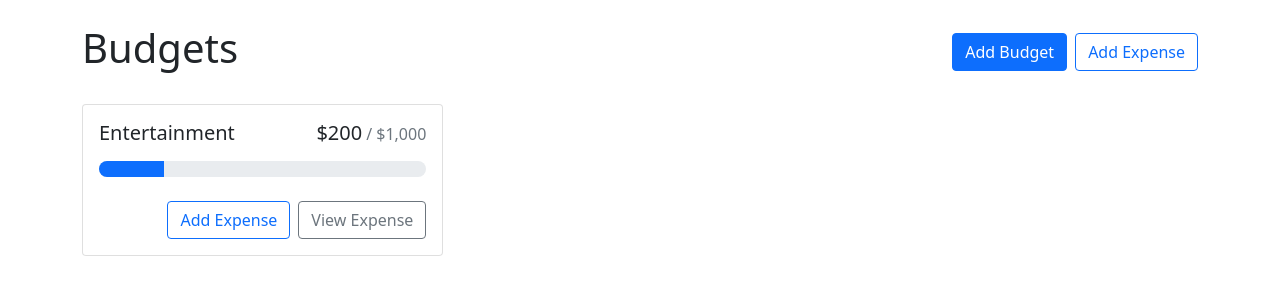
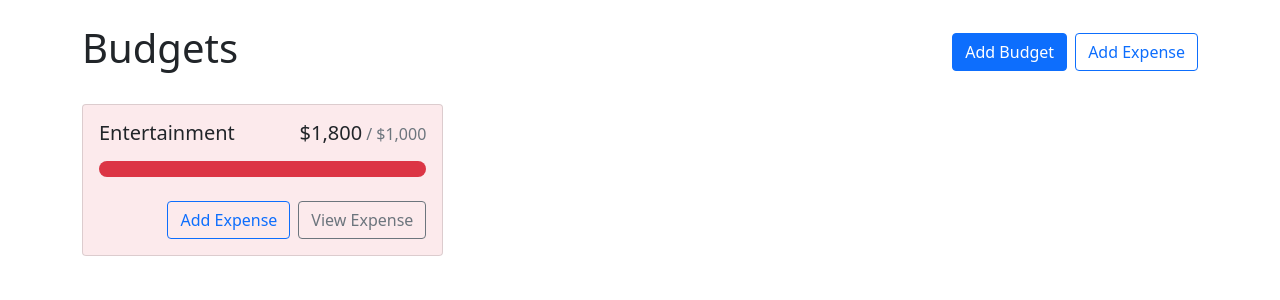
Before and after one commit to aaronEnyetu/budget_app, a React (Create React App) app: page / in a window 1280 px wide. Shown: the top 300 px of the page. Built offline with nearby package versions, Linux system fonts and the light colour scheme.

Commit message:
Added background colors to the budget card

```diff
--- a/src/App.js
+++ b/src/App.js
@@ -19,7 +19,14 @@
         gap: '1rem',
         alignItems: 'flex-start',
       }}>
-        <BudgetCard name='Entertainment' amount={200} max={1000}></BudgetCard>
+        <BudgetCard
+
+          name='Entertainment'
+          gray
+          amount={1800}
+          max={1000}>
+
+          </BudgetCard>
 
       </div>
     </Container>
--- a/src/components/BudgetCard.js
+++ b/src/components/BudgetCard.js
@@ -2,9 +2,16 @@
 import { currencyFormatter } from '../utils'
 
 
-export default function BudgetCard({name, amount, max }) {
+export default function BudgetCard({ name, amount, max, gray }) {
+
+    const classNames = []
+    if (amount > max) {
+        classNames.push("bg-danger bg-opacity-10")
+    } else if (gray) {
+        classNames.push("bg-light")
+    }
     return (
-        <Card>
+        <Card className={classNames.join('')}>
             <Card.Body>
                 <Card.Title className='d-flex justify-content-between align-items-baseline fw-normal mb-3'>
                     <div className='me-2'>{name}</div>
```
